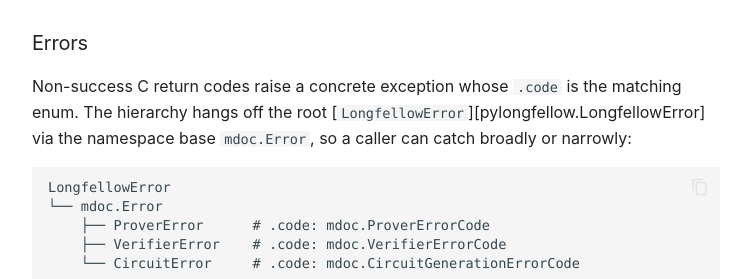
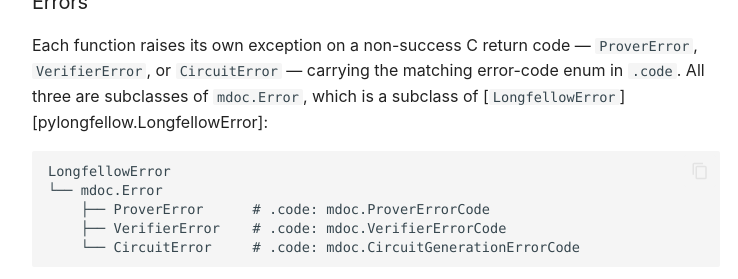
Before and after one commit to pipe23-org/pylongfellow, an MkDocs documentation site: the page built from docs/reference.md, in a window 1280 px wide and 900 px high, scrolled down 1323 px, cut to the strip 225-504 px from the top of the window. Shown: the whole strip, without its empty margins (264-1002 px from the left). Built offline with MkDocs 1.6.1 and Material for MkDocs 9.7.7, drawn with Linux system fonts in a browser that asks for light colours; comment, search, counter and statistics services are not loaded; some of the changed text lies outside the part shown.

Commit message:
Docs: plain Python register — submodules, described exceptions, no jargon
Front page says what exists and where; errors are described, not narrated;
'surface'/'namespace' talk replaced with submodule and subclass throughout.

Co-Authored-By: Claude Fable 5 <noreply@anthropic.com>

````diff
--- a/docs/reference.md
+++ b/docs/reference.md
@@ -1,15 +1,13 @@
 # API Reference
 
 ## `pylongfellow`
-
-The top level holds only the root exception and the version. Everything bound lives in a
-namespace under it.
 
 ::: pylongfellow.LongfellowError
 
 ## `pylongfellow.mdoc`
 
-The prover and verifier surface. Import it and call through it:
+The mdoc-specific functions from longfellow-zk — `prove`, `verify`, and circuit generation —
+with the data types they take and the errors they raise.
 
 ```python
 from pylongfellow import mdoc
@@ -32,9 +30,10 @@ mdoc.verify(...)
 
 ### Errors
 
-Non-success C return codes raise a concrete exception whose `.code` is the matching enum. The
-hierarchy hangs off the root [`LongfellowError`][pylongfellow.LongfellowError] via the
-namespace base `mdoc.Error`, so a caller can catch broadly or narrowly:
+Each function raises its own exception on a non-success C return code — `ProverError`,
+`VerifierError`, or `CircuitError` — carrying the matching error-code enum in `.code`. All
+three are subclasses of `mdoc.Error`, which is a subclass of
+[`LongfellowError`][pylongfellow.LongfellowError]:
 
 ```
 LongfellowError
````
Also changed, not shown: CHANGELOG.md (+8 -6 lines), README.md (+9 -9 lines), src/pylongfellow/__init__.py (+3 -8 lines), 5 other files.
